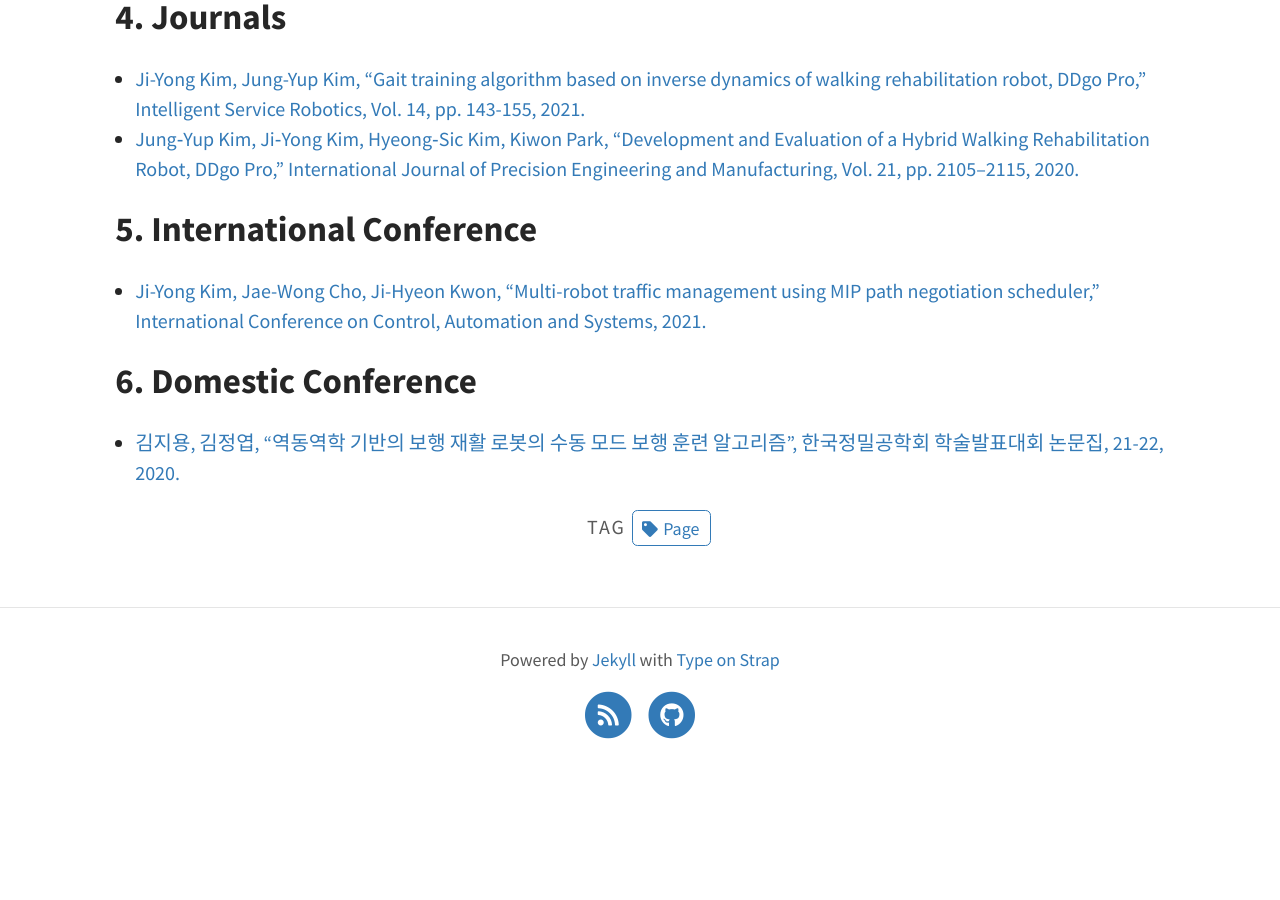
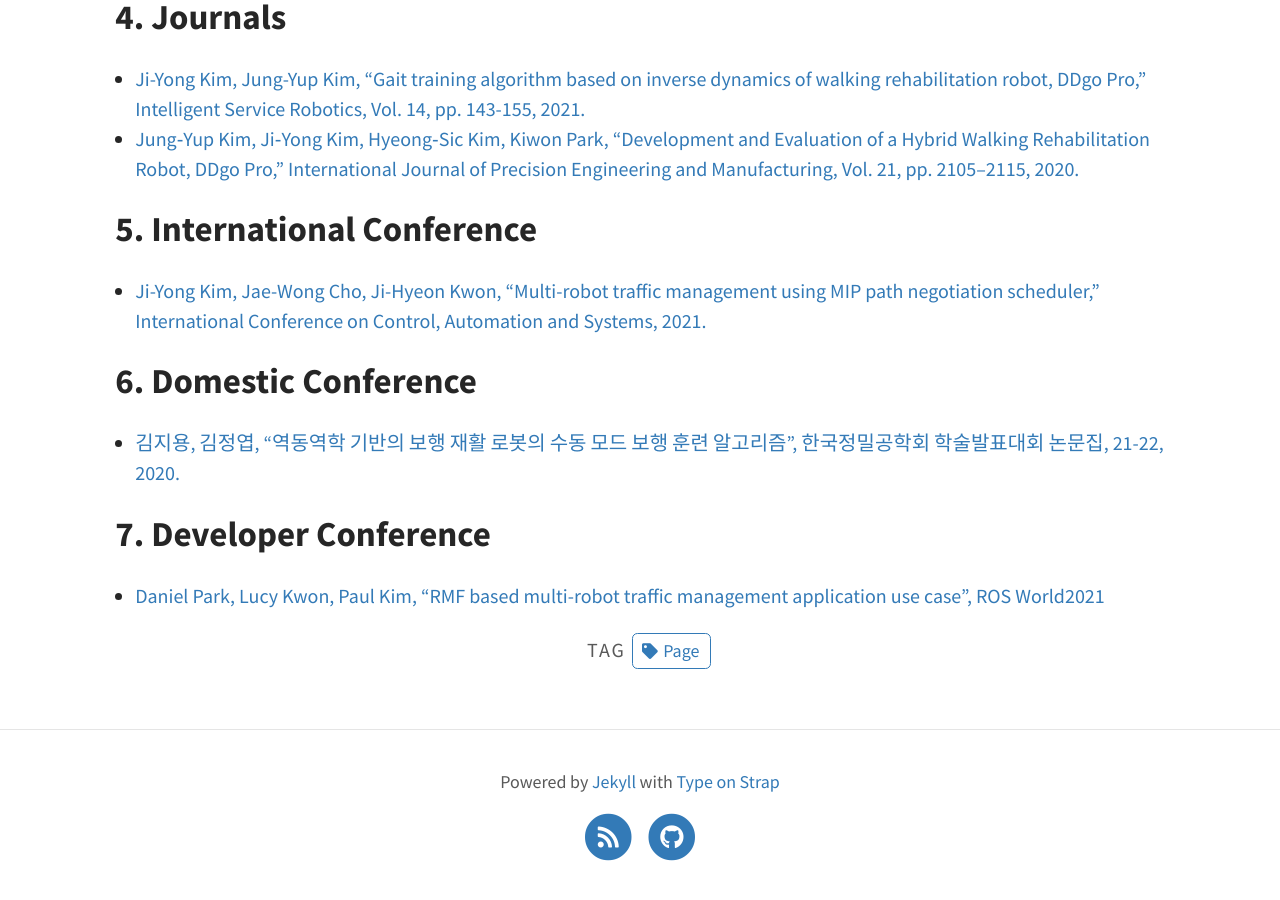
Before and after one commit to rootbKim/rootbKim.github.io, a Jekyll site: the page built from pages/profile.md, in a window 1280 px wide and 900 px high, scrolled down 1023 px. Built offline with Jekyll 4.4.1, drawn with Linux system fonts in a browser that asks for light colours; nearby versions of some CDN libraries; some web fonts are replaced; library files that are not in the unit come from our copies; comment, search, counter and statistics services are not loaded; before the commit the page ends 1800 px from its top, so only the background shows below that.

Commit message:
[PROFILE] ROSCON 추가

```diff
--- a/pages/profile.md
+++ b/pages/profile.md
@@ -29,3 +29,6 @@ I am currently a manager at the CLOBOT Co., Ltd since 2021. I received a B.S and
 
 ## 6. Domestic Conference
 * [김지용, 김정엽, "역동역학 기반의 보행 재활 로봇의 수동 모드 보행 훈련 알고리즘", 한국정밀공학회 학술발표대회 논문집, 21-22, 2020.](https://www.dbpia.co.kr/journal/articleDetail?nodeId=NODE10489383)
+
+## 7. Developer Conference
+* [Daniel Park, Lucy Kwon, Paul Kim, "RMF based multi-robot traffic management application use case", ROS World2021](https://vimeo.com/649654300/698c1da5a6)
```
